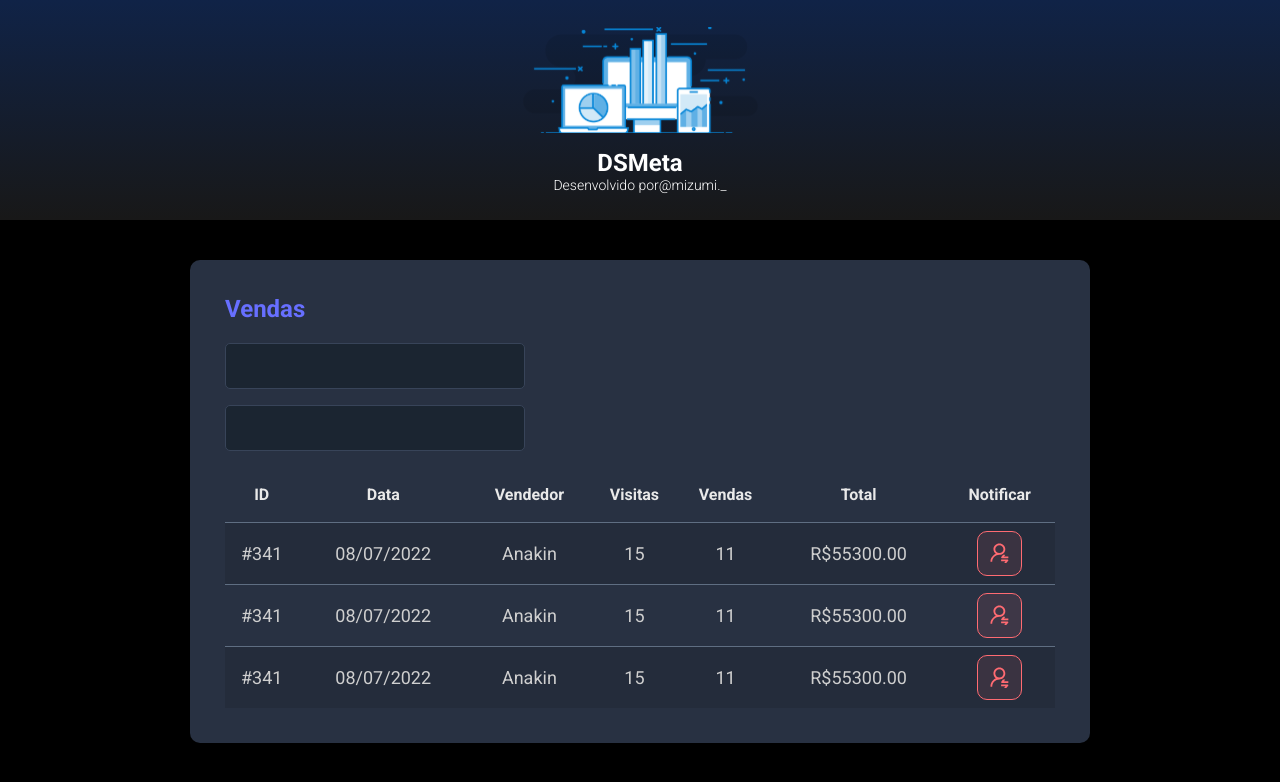
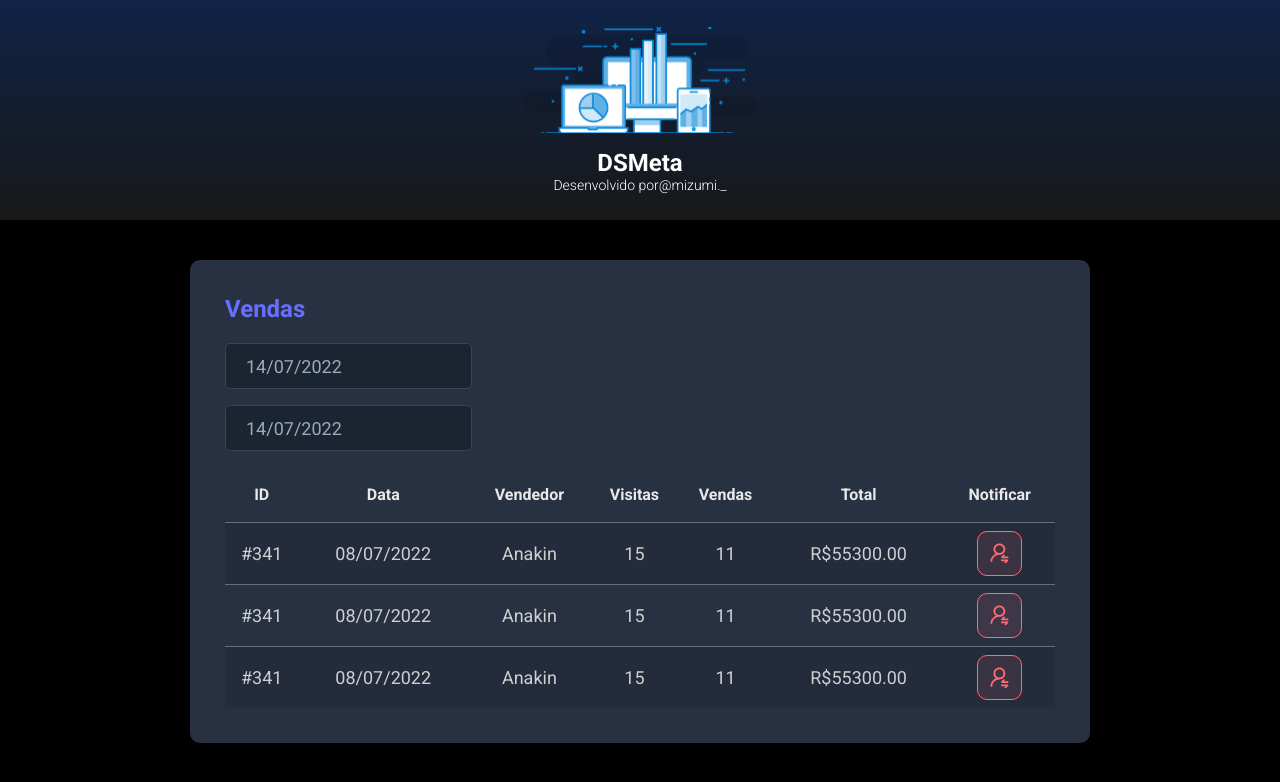
Before and after one commit to MariMiks/DSMeta, a React (Vite) app in the folder frontend/: page / in a window 1280 px wide. Shown: the top 782 px of the page. Built offline with nearby package versions, Linux system fonts and the light colour scheme.

Commit message:
Adicionando datepicker

```diff
--- a/frontend/package.json
+++ b/frontend/package.json
@@ -9,7 +9,9 @@
     "preview": "vite preview"
   },
   "dependencies": {
+    "@types/react-datepicker": "4.4.2",
     "react": "^18.2.0",
+    "react-datepicker": "4.8.0",
     "react-dom": "^18.2.0"
   },
   "devDependencies": {
--- a/frontend/src/App.tsx
+++ b/frontend/src/App.tsx
@@ -1,5 +1,4 @@
 import Header from "./components/Header"
-import NotificationButton from "./components/NotificationButton"
 import SalesCard from "./components/SalesCard"
 
 function App() {
--- a/frontend/src/components/SalesCard/index.tsx
+++ b/frontend/src/components/SalesCard/index.tsx
@@ -1,5 +1,8 @@
 import NotificationButton from '../NotificationButton'
 import './styles.css'
+
+import DatePicker from "react-datepicker";
+import "react-datepicker/dist/react-datepicker.css";
 
 function SalesCard() {
    return (
@@ -8,11 +11,21 @@
             <h2 className="sales-title">Vendas</h2>
             <div>
                <div className="form-control-container">
-                  <input className="form-control" type="text" />
+                  <DatePicker
+                     selected={new Date()}
+                     onChange={(date: Date) => { }}
+                     className="form-control"
+                     dateFormat="dd/MM/yyyy"
+                  />
                </div>
 
                <div className="form-control-container">
-                  <input className="form-control" type="text" />
+                  <DatePicker
+                     selected={new Date()}
+                     onChange={(date: Date) => { }}
+                     className="form-control"
+                     dateFormat="dd/MM/yyyy"
+                  />
                </div>
             </div>
 
```
Also changed, not shown: 1 other file (tests, documents, lock files or other folders).
